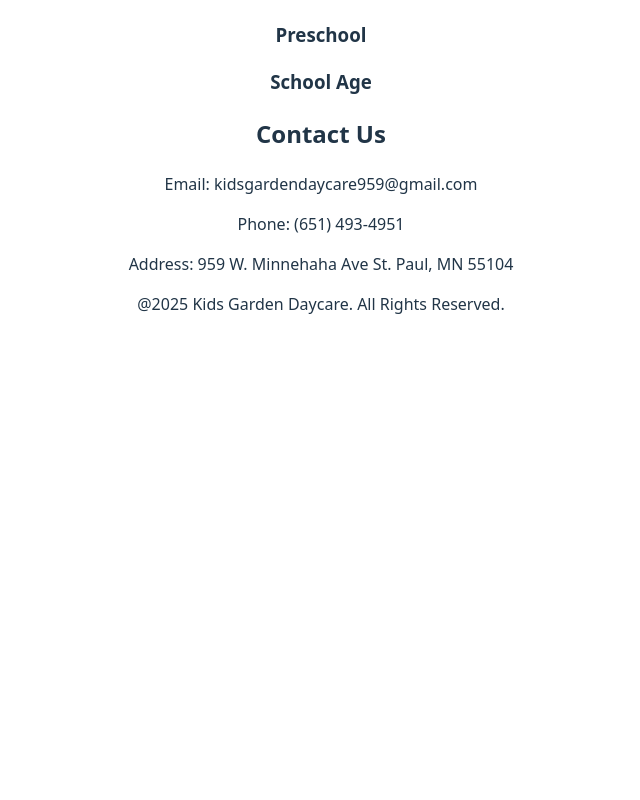
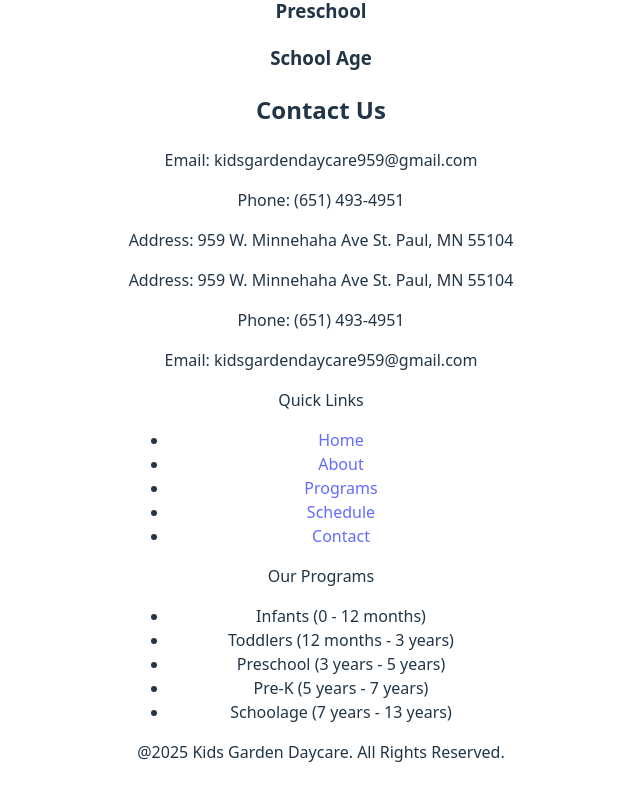
Before and after one commit to Samjamhas10/kids-garden-daycare, a React (Vite) app: page / in a window 1280 px wide. Shown: the part 440-1240 px from the top of the page, without its empty margins (319-959 px from the left). Before the commit the page ends 804 px from the top, so only its background shows below. Built offline with nearby package versions, Linux system fonts and the light colour scheme.

Commit message:
Add lists and organize navbar and footer components

```diff
--- a/src/components/Footer/Footer.jsx
+++ b/src/components/Footer/Footer.jsx
@@ -3,6 +3,41 @@ import "./Footer.css";
 function Footer() {
   return (
     <footer className="footer">
+      <section id="info" className="footer__info">
+        <p>Address: 959 W. Minnehaha Ave St. Paul, MN 55104</p>
+        <p>Phone: (651) 493-4951</p>
+        <p>Email: kidsgardendaycare959@gmail.com</p>
+      </section>
+      <div>
+        <p className="footer__links">Quick Links</p>
+        <ul>
+          <li>
+            <a href="#home">Home</a>
+          </li>
+          <li>
+            <a href="#about">About</a>
+          </li>
+          <li>
+            <a href="#programs">Programs</a>
+          </li>
+          <li>
+            <a href="#schedule">Schedule</a>
+          </li>
+          <li>
+            <a href="#contact">Contact</a>
+          </li>
+        </ul>
+      </div>
+      <div>
+        <p className="footer__programs">Our Programs</p>
+        <ul>
+          <li className="footer__list">Infants (0 - 12 months)</li>
+          <li className="footer__list">Toddlers (12 months - 3 years)</li>
+          <li className="footer__list">Preschool (3 years - 5 years)</li>
+          <li className="footer__list">Pre-K (5 years - 7 years)</li>
+          <li className="footer__list">Schoolage (7 years - 13 years)</li>
+        </ul>
+      </div>
       <p>@2025 Kids Garden Daycare. All Rights Reserved.</p>
     </footer>
   );
--- a/src/components/Navbar/Navbar.jsx
+++ b/src/components/Navbar/Navbar.jsx
@@ -14,13 +14,10 @@ function Navbar() {
           <a href="#programs">Programs</a>
         </li>
         <li>
-          <a href="#contact">Contact</a>
-        </li>
-        <li>
           <a href="#schedule">Schedule</a>
         </li>
         <li>
-          <a href="#footer">Footer</a>
+          <a href="#contact">Contact</a>
         </li>
       </ul>
     </nav>
```
